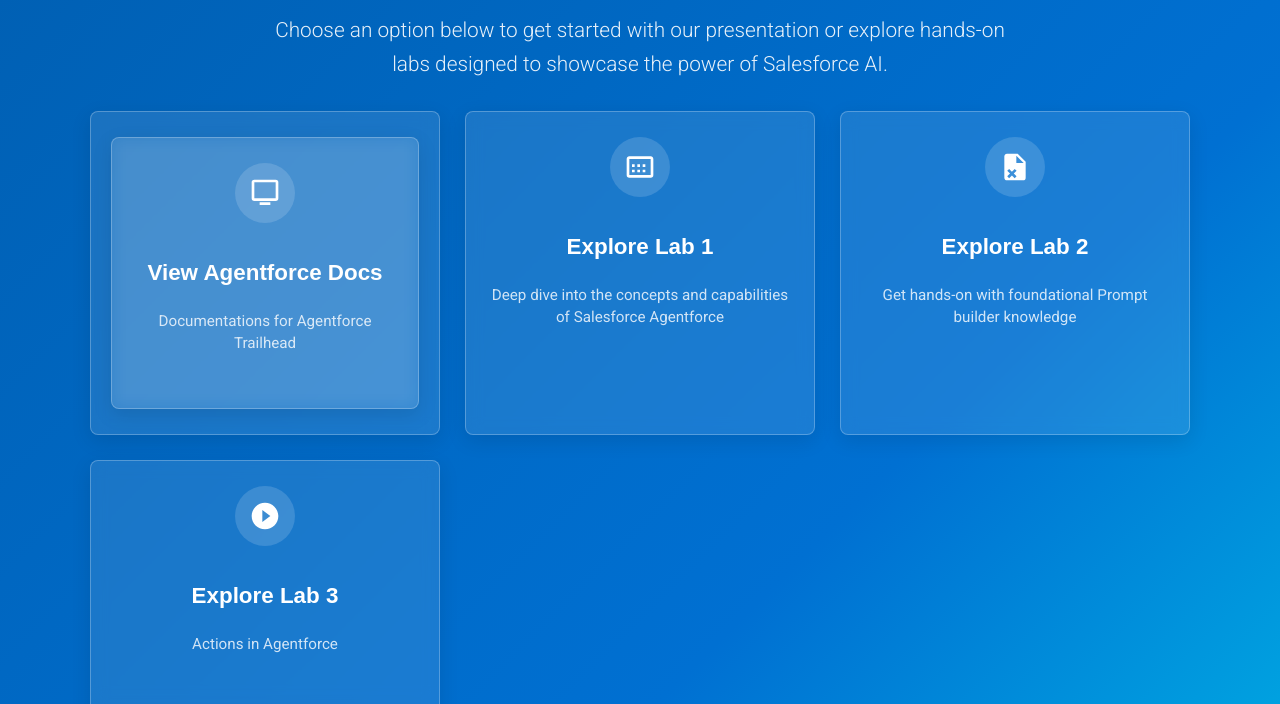
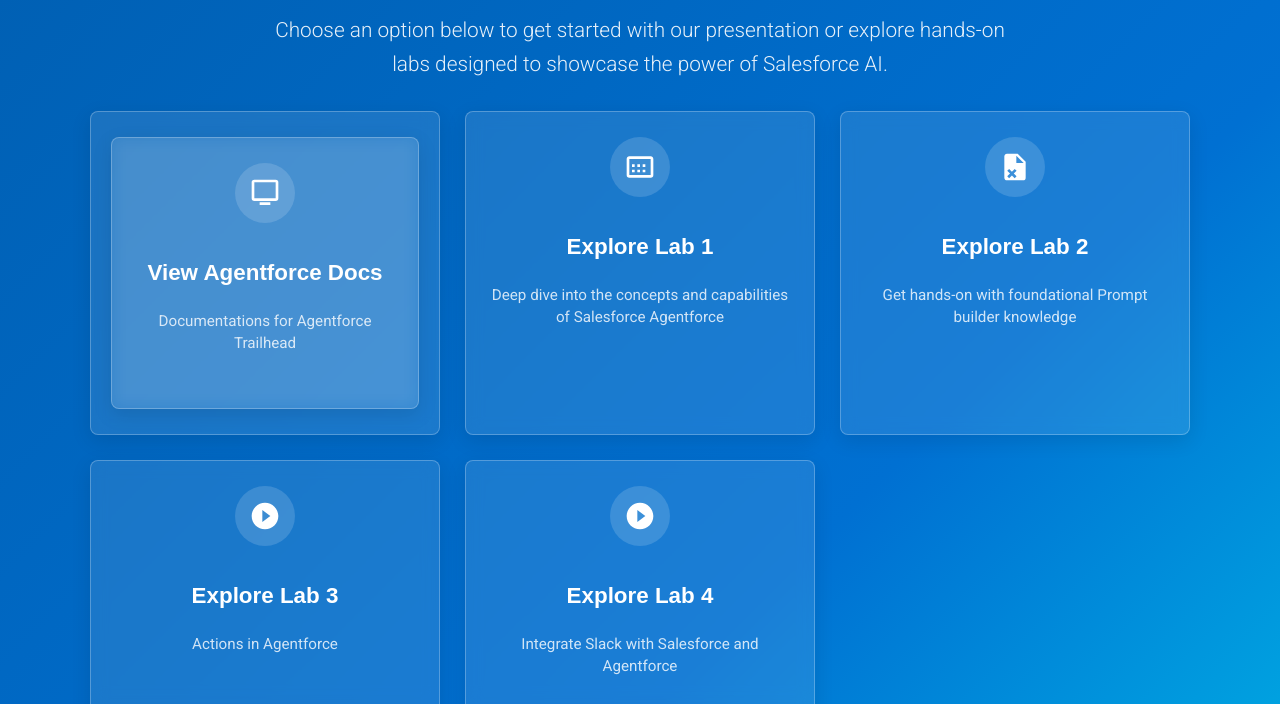
Before and after one commit to ajaincloud/ajaincloud.github.io, a plain HTML site: page index.html in a window 1280 px wide. Shown: the part 96-800 px from the top of the page. Drawn offline with nearby package versions, Linux system fonts and the light colour scheme; a web font is replaced by a local one.

Commit message:
Update index.html

```diff
--- a/index.html
+++ b/index.html
@@ -737,6 +737,12 @@
                 <svg viewBox="0 0 24 24" fill="currentColor"><path d="M12,2C6.48,2 2,6.48 2,12C2,17.52 6.48,22 12,22C17.52,22 22,17.52 22,12C22,6.48 17.52,2 12,2M10,16.5V7.5L16,12L10,16.5Z" /></svg> </div>
             <h3>Explore Lab 3</h3>
             <p>Actions in Agentforce</p>
+        </a>
+       <a href="lab4.html" class="menu-option-card" target="_blank">
+            <div class="icon-container">
+                <svg viewBox="0 0 24 24" fill="currentColor"><path d="M12,2C6.48,2 2,6.48 2,12C2,17.52 6.48,22 12,22C17.52,22 22,17.52 22,12C22,6.48 17.52,2 12,2M10,16.5V7.5L16,12L10,16.5Z" /></svg> </div>
+            <h3>Explore Lab 4</h3>
+            <p>Integrate Slack with Salesforce and Agentforce</p>
         </a>
     </div>
 </div>
```
